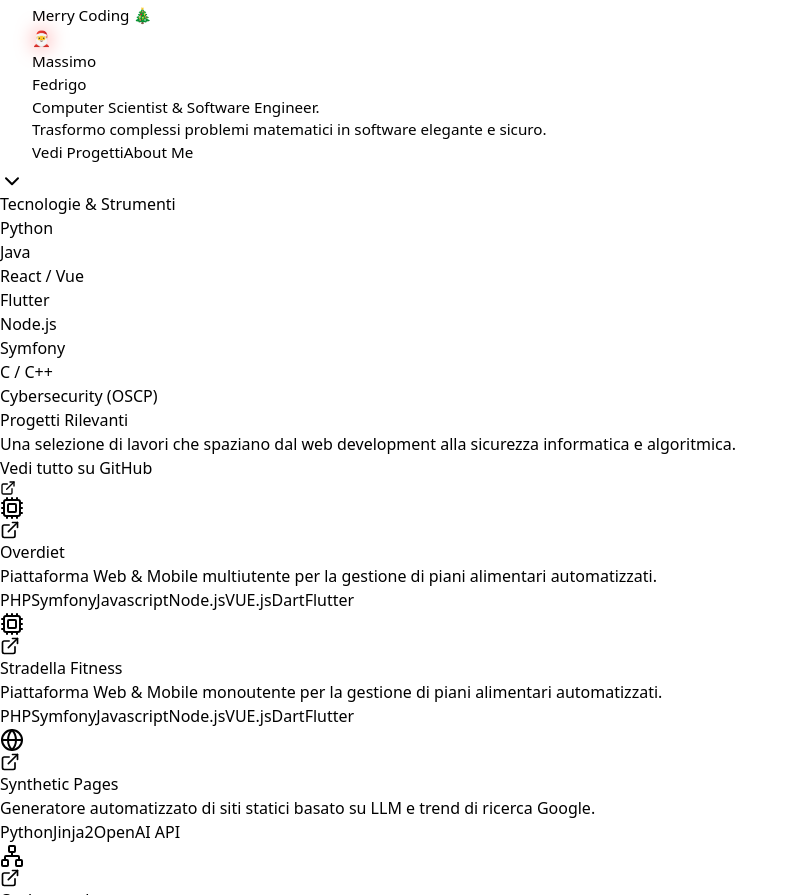
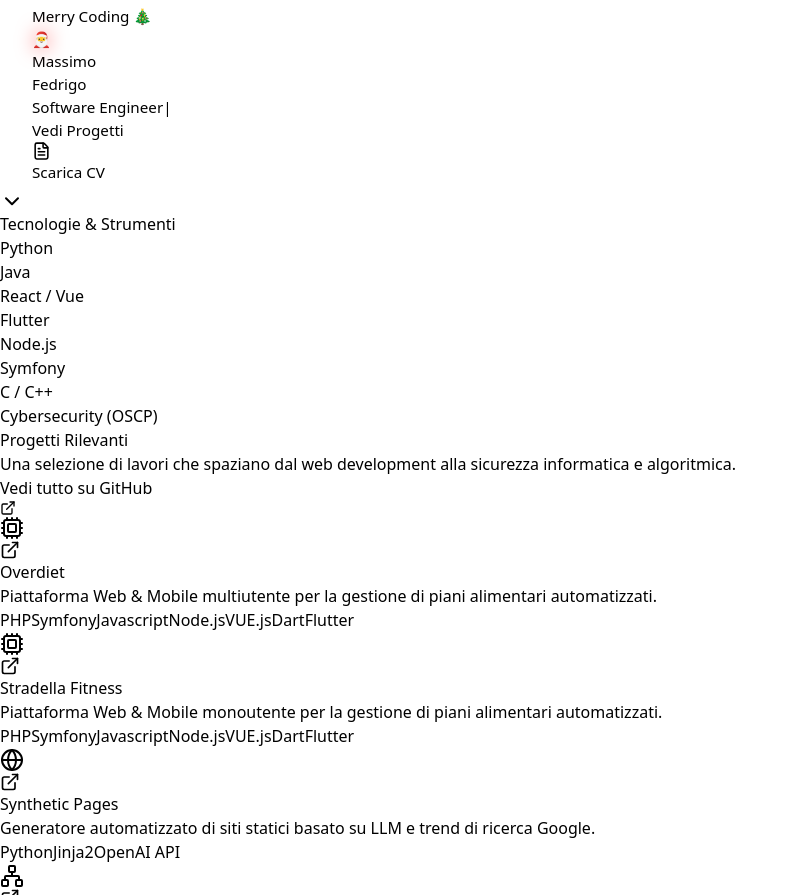
Before and after one commit to massimofedrigo/massimofedrigo.com, a React (Vite) app: page / in a window 1280 px wide. Shown: the part 1414-2309 px from the top of the page, without its empty margins (0-798 px from the left). Built offline with nearby package versions, Linux system fonts and the light colour scheme.

Commit message:
CV download button

```diff
--- a/src/App.tsx
+++ b/src/App.tsx
@@ -1,13 +1,11 @@
 import React, { useState, useEffect } from 'react';
 import { motion, useScroll, useTransform } from 'framer-motion';
-import { Github, Linkedin, Mail, ExternalLink, Cpu, Shield, Globe, ChevronDown, BookOpen, Network } from 'lucide-react';
+import { Github, Linkedin, Mail, ExternalLink, Cpu, Shield, Globe, ChevronDown, BookOpen, Network, FileText } from 'lucide-react';
 
 // --- DATI PERSONALI ---
 const portfolioData = {
   name: "Massimo Fedrigo",
-  role: "Software Engineer & Computer Scientist",
   location: "Cordenons, PN (Italy)",
-  bio: "Sviluppo architetture software scalabili e studio la matematica dietro gli algoritmi complessi. Attualmente focalizzato su Computational Modelling e Cybersecurity Offensiva.",
   social: {
     github: "https://github.com/massimofedrigo",
     linkedin: "https://www.linkedin.com/in/massimo-fedrigo-33424228a/",
@@ -139,6 +137,54 @@ const SnowOverlay = () => {
   );
 };
 
+// --- COMPONENTE MACCHINA DA SCRIVERE ---
+const TypewriterEffect = ({ words }: { words: string[] }) => {
+  const [index, setIndex] = useState(0);
+  const [subIndex, setSubIndex] = useState(0);
+  const [reverse, setReverse] = useState(false);
+  const [blink, setBlink] = useState(true);
+
+  // Cursore lampeggiante
+  useEffect(() => {
+    const timeout2 = setTimeout(() => {
+      setBlink((prev) => !prev);
+    }, 500);
+    return () => clearTimeout(timeout2);
+  }, [blink]);
+
+  // Logica di scrittura
+  useEffect(() => {
+    if (index >= words.length) {
+        setIndex(0);
+        return;
+    }
+
+    if (subIndex === words[index].length + 1 && !reverse) {
+      setTimeout(() => setReverse(true), 1500); // Attesa fine parola
+      return;
+    }
+
+    if (subIndex === 0 && reverse) {
+      setReverse(false);
+      setIndex((prev) => (prev + 1) % words.length);
+      return;
+    }
+
+    const timeout = setTimeout(() => {
+      setSubIndex((prev) => prev + (reverse ? -1 : 1));
+    }, reverse ? 50 : 100);
+
+    return () => clearTimeout(timeout);
+  }, [subIndex, index, reverse, words]);
+
+  return (
+    <span className="text-slate-200">
+      {words[index].substring(0, subIndex)}
+      <span className={`${blink ? "opacity-100" : "opacity-0"} text-rose-500 font-bold ml-1`}>|</span>
+    </span>
+  );
+};
+
 export default function Portfolio() {
   const { scrollYProgress } = useScroll();
   const opacity = useTransform(scrollYProgress, [0, 0.2], [1, 0]);
@@ -184,7 +230,6 @@ export default function Portfolio() {
         <motion.div style={{ opacity, scale }} className="space-y-8 max-w-3xl relative z-10 flex flex-col items-center">
 
           {/* BADGE DI STATO */}
-          {/* Posizionato come blocco flessibile centrato, indipendente dal titolo */}
           <motion.div
             initial={{ opacity: 0, y: 20 }} animate={{ opacity: 1, y: 0 }} transition={{ duration: 0.8 }}
             className="inline-flex items-center gap-2 px-4 py-2 rounded-full bg-red-950/80 border border-amber-500/50 text-red-100 text-sm font-bold tracking-wider uppercase mb-2 shadow-[0_0_15px_rgba(245,158,11,0.2)] backdrop-blur-md"
@@ -193,14 +238,13 @@ export default function Portfolio() {
             Merry Coding 🎄
           </motion.div>
 
-          {/* CONTENITORE NOME + CAPPELLO */}
           <div className="relative inline-block mt-4">
-            {/* Cappello di Babbo Natale */}
+            {/* EMOJI BABBO NATALE (Ritornata!) */}
             <motion.span
               initial={{ opacity: 0, y: -20, rotate: -20 }}
               animate={{ opacity: 1, y: 0, rotate: -12 }}
               transition={{ delay: 0.5, type: "spring" }}
-              className="absolute -top-7 -left-4 md:-top-10 md:-left-6 text-5xl md:text-7xl z-20 filter drop-shadow-lg pointer-events-none"
+              className="absolute -top-7 -left-4 md:-top-10 md:-left-6 text-5xl md:text-7xl z-20 filter drop-shadow-lg cursor-default"
               style={{ filter: "drop-shadow(0 0 10px rgba(255,0,0,0.5))" }}
             >
               🎅
@@ -215,23 +259,32 @@ export default function Portfolio() {
             </motion.h1>
           </div>
 
-          <motion.p
-            initial={{ opacity: 0 }} animate={{ opacity: 1 }} transition={{ duration: 0.8, delay: 0.2 }}
-            className="text-lg md:text-xl text-slate-400 max-w-2xl mx-auto leading-relaxed"
-          >
-            Computer Scientist & Software Engineer. <br className="hidden md:block"/>
-            Trasformo complessi problemi matematici in <span className="text-white font-medium">software elegante e sicuro</span>.
-          </motion.p>
+          {/* Typewriter Effect */}
+          <div className="text-lg md:text-2xl text-slate-400 h-8">
+            <TypewriterEffect words={[
+              "Computer Scientist",
+              "Software Engineer",
+              "Cybersecurity Enthusiast",
+              "Math Geek"
+            ]} />
+          </div>
 
           <motion.div
             initial={{ opacity: 0 }} animate={{ opacity: 1 }} transition={{ delay: 0.4 }}
-            className="flex flex-wrap justify-center gap-4 pt-4"
+            className="flex flex-wrap justify-center gap-4 pt-8"
           >
              <a href="#projects" className="px-8 py-4 bg-white text-black font-bold rounded-full hover:scale-105 transition-transform">
                Vedi Progetti
              </a>
-             <a href="#about" className="px-8 py-4 bg-white/5 border border-white/10 text-white rounded-full hover:bg-white/10 transition-colors backdrop-blur-md">
-               About Me
+
+             {/* Bottone Download CV */}
+             <a
+               href="/cv.pdf"
+               download
+               className="px-8 py-4 bg-rose-600 hover:bg-rose-500 text-white font-bold rounded-full hover:scale-105 transition-transform flex items-center gap-2 shadow-lg shadow-rose-900/20"
+             >
+               <FileText size={20} />
+               Scarica CV
              </a>
           </motion.div>
         </motion.div>
```
Also changed, not shown: 1 other file (tests, documents, lock files or other folders).
